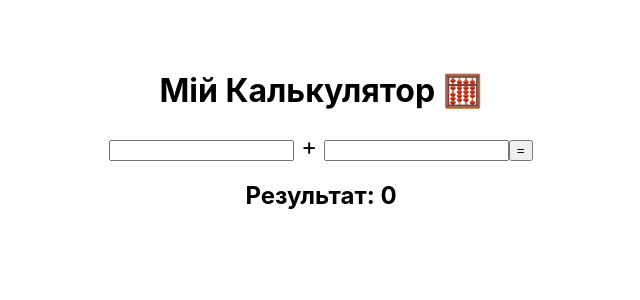
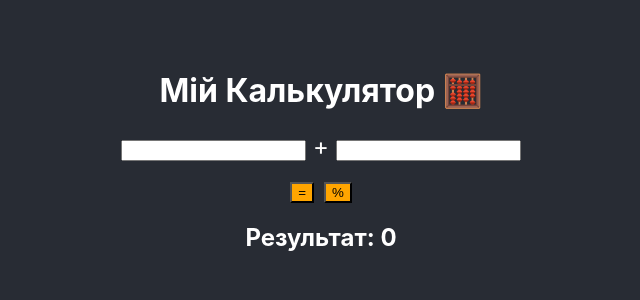
Before and after one commit to karolinabilokinpp2023-cmd/project1, a React (Create React App) app in the folder my-calc/: page / in a window 1280 px wide. Shown: the top 300 px of the page, without its empty margins (319-959 px from the left). Built offline with nearby package versions, Linux system fonts and the light colour scheme.

Commit message:
Додано кнопку відсотків та винесено логіку обчислення в окремі функції

```diff
--- a/my-calc/src/App.js
+++ b/my-calc/src/App.js
@@ -5,13 +5,40 @@ function App() {
   const [num2, setNum2] = useState('');
   const [result, setResult] = useState(0);
 
+  const handleAdd = () => {
+    if (num1 === '' || num2 === '') {
+      setResult('Введіть числа');
+      return;
+    }
+    setResult(Number(num1) + Number(num2));
+  };
+
+  const handlePercent = () => {
+    if (num1 === '') {
+      setResult('Введіть число');
+      return;
+    }
+    setResult(Number(num1) / 100);
+  };
+
   return (
-    <div style={{ padding: '50px', textAlign: 'center' }}>
+    <div style={{ padding: '50px', textAlign: 'center', backgroundColor: '#282c34', minHeight: '100vh', color: 'white' }}>
       <h1>Мій Калькулятор 🧮</h1>
+
       <input type="number" value={num1} onChange={(e) => setNum1(e.target.value)} />
       <span style={{ fontSize: '24px' }}> + </span>
       <input type="number" value={num2} onChange={(e) => setNum2(e.target.value)} />
-      <button onClick={() => setResult(Number(num1) + Number(num2))}>=</button>
+
+      <div style={{ marginTop: '20px' }}>
+        <button style={{ backgroundColor: 'orange', marginRight: '10px' }} onClick={handleAdd}>
+          =
+        </button>
+
+        <button style={{ backgroundColor: 'orange' }} onClick={handlePercent}>
+          %
+        </button>
+      </div>
+
       <h2>Результат: {result}</h2>
     </div>
   );
```
